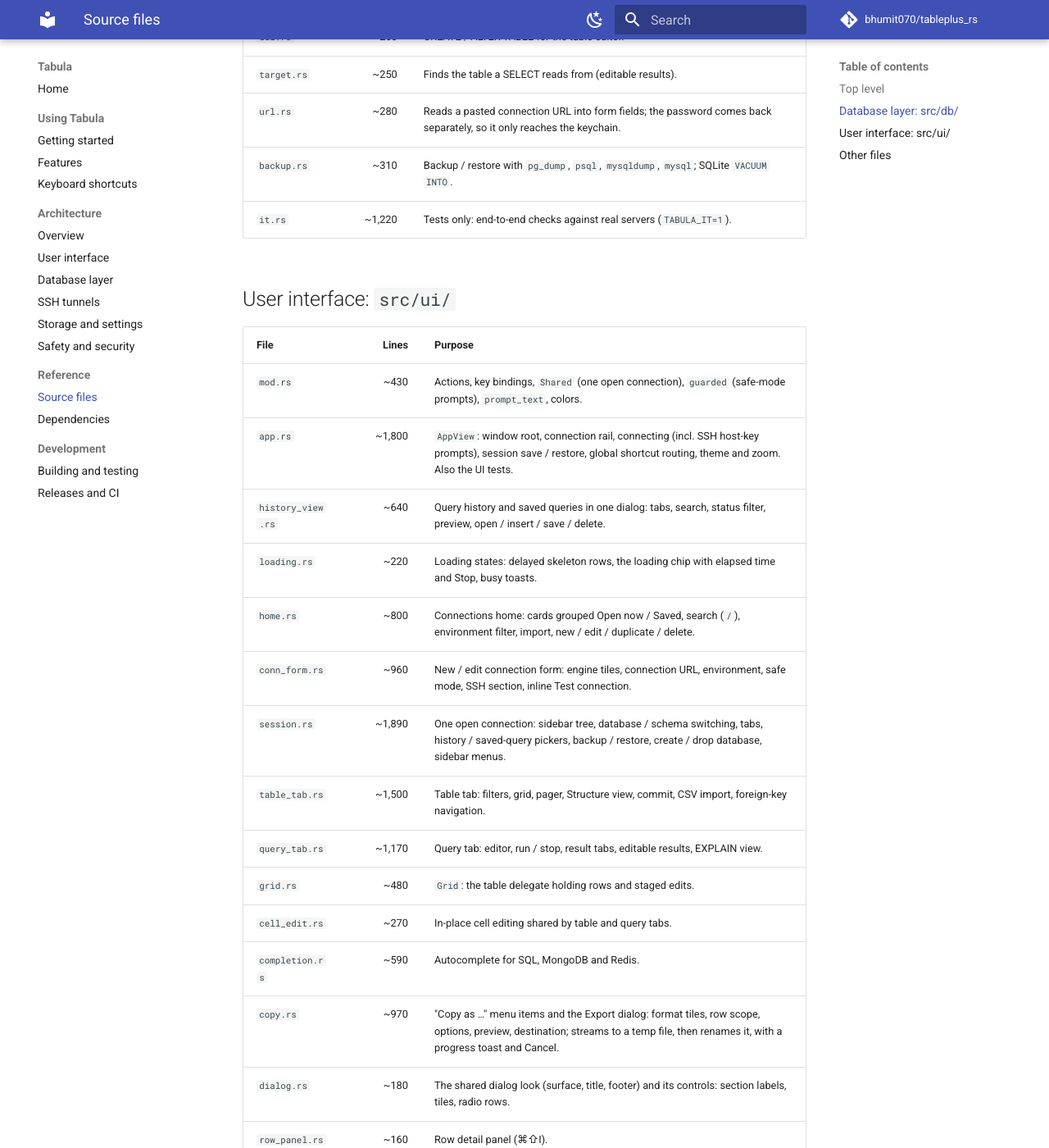
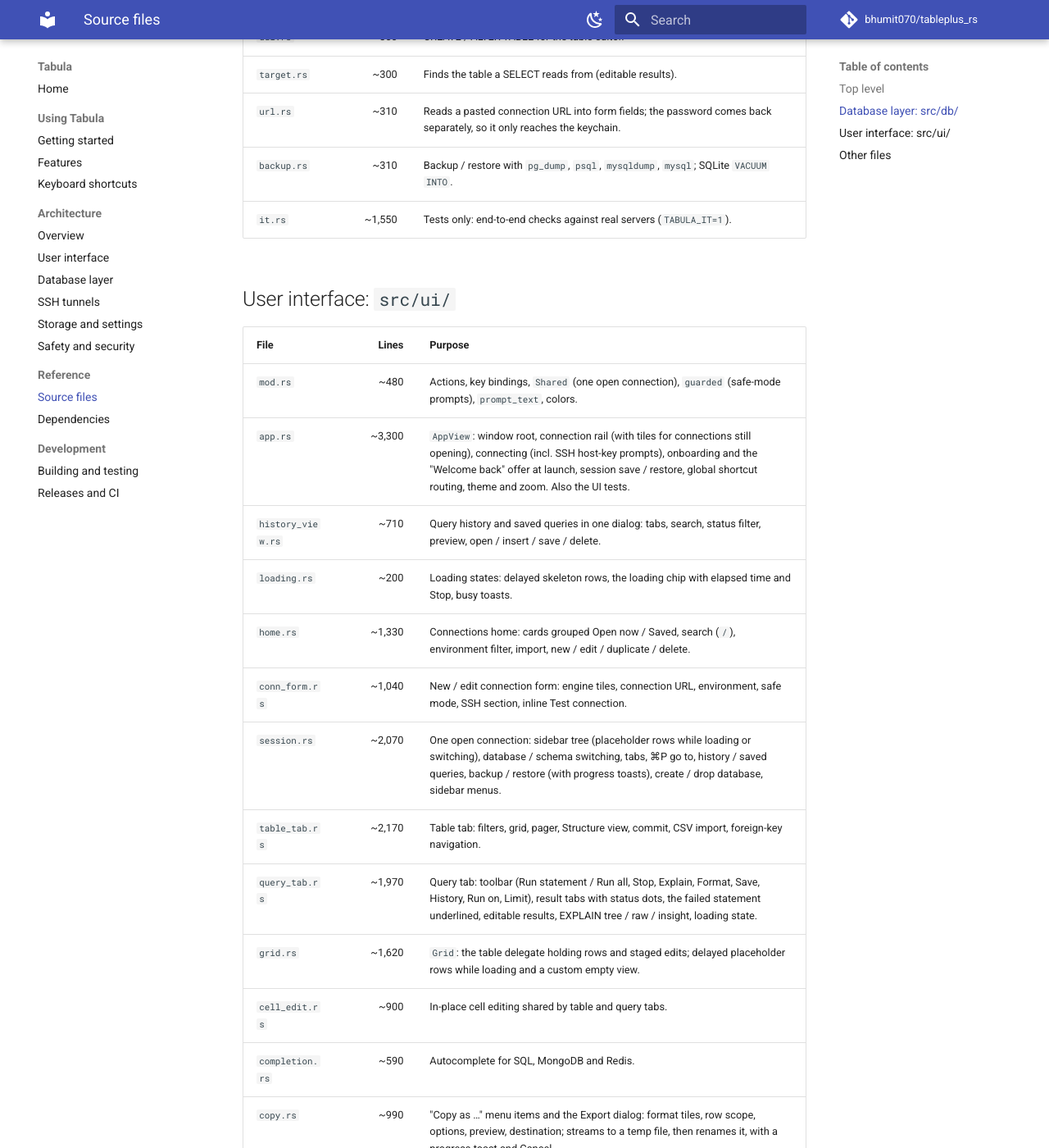
Before and after one commit to bhumit070/tableplus_rs, an MkDocs documentation site: the page built from docs/modules.md, in a window 1280 px wide and 1400 px high, scrolled down 1867 px. Shown: the whole window at 82% size. Built offline with MkDocs 1.6.1 and Material for MkDocs 9.7.7, drawn with Linux system fonts in a browser that asks for light colours; comment, search, counter and statistics services are not loaded; some of the changed text lies outside the part shown.

Commit message:
Docs: bring module list, UI architecture and guides up to date
modules.md line counts and descriptions refreshed for everything that
changed in the redesign; ui.md lists the new views (onboarding, passwords
step, history, export) and the shared dialog / loading / theme pieces;
getting started covers the first launch; shortcuts add / and ↵ on the
connection list.

Co-Authored-By: Claude Opus 5.5 <noreply@anthropic.com>

```diff
--- a/docs/modules.md
+++ b/docs/modules.md
@@ -7,65 +7,65 @@ also starts with a `//!` comment saying the same in more detail.
 
 | File | Lines | Purpose |
 | --- | ---: | --- |
-| `main.rs` | ~130 | Entry point: starts gpui, loads settings, binds keys, registers actions, builds the menu bar and opens the window. On Windows release builds, `windows_subsystem = "windows"` prevents a console window. |
+| `main.rs` | ~140 | Entry point: starts gpui, loads settings, binds keys, registers actions, builds the menu bar and opens the window. On Windows release builds, `windows_subsystem = "windows"` prevents a console window. |
 | `runtime.rs` | ~60 | The tokio runtime the drivers run on, and `spawn` / `spawn_detached` to reach it from the UI. Panics become errors. |
-| `store.rs` | ~230 | Config folder, saved connections, keychain access, `read_json` (moves damaged files aside), `write_atomic`. |
-| `settings.rs` | ~170 | User settings (font sizes, session restore, appearance, rows per page, default safe mode) as a gpui global, saved to `settings.json`. |
+| `store.rs` | ~270 | Config folder, saved connections, keychain access, `read_json` (moves damaged files aside), `write_atomic`. |
+| `settings.rs` | ~190 | User settings (font sizes, session restore, appearance, rows per page, default safe mode) as a gpui global, saved to `settings.json`. |
 | `restore.rs` | ~80 | What `session.json` holds, for reopening last time's connections and tabs. |
-| `sample.rs` | ~170 | The sample database: a SQLite shop generated in SQL on first use. |
+| `sample.rs` | ~160 | The sample database: a SQLite shop generated in SQL on first use. |
 | `saved.rs` | ~100 | Saved queries in `saved_queries.json`, per connection or global. |
 | `history.rs` | ~190 | Query history in `history.db` (SQLite through sqlx), pruned to 5,000 entries per connection, with a schema version. |
-| `export.rs` | ~450 | Grid data → text: Copy as JSON / INSERT / UPDATE / CSV / Markdown / `IN (…)`, and streaming export (`Encoder`: header, rows, footer) to CSV, TSV, JSON, JSON Lines, Markdown, HTML or SQL. |
-| `csv_import.rs` | ~230 | CSV parsing (comma, semicolon or tab; UTF-8 or UTF-16; quote-aware so NULL and `""` stay distinct), column matching and the INSERTs for Import CSV. |
-| `import.rs` | ~400 | TablePlus import: `.tableplusconnection` exports (JSON, usually encrypted) and TablePlus's own `Connections.plist` on macOS. |
+| `export.rs` | ~540 | Grid data → text: Copy as JSON / INSERT / UPDATE / CSV / Markdown / `IN (…)`, and streaming export (`Encoder`: header, rows, footer) to CSV, TSV, JSON, JSON Lines, Markdown, HTML or SQL. |
+| `csv_import.rs` | ~270 | CSV parsing (comma, semicolon or tab; UTF-8 or UTF-16; quote-aware so NULL and `""` stay distinct), column matching and the INSERTs for Import CSV. |
+| `import.rs` | ~420 | TablePlus import: `.tableplusconnection` exports (JSON, usually encrypted) and TablePlus's own `Connections.plist` on macOS. |
 | `rncryptor.rs` | ~90 | RNCryptor v3 decryption for password-protected TablePlus exports. |
 
 ## Database layer: `src/db/`
 
 | File | Lines | Purpose |
 | --- | ---: | --- |
-| `mod.rs` | ~700 | `Connection`, `ConnectionConfig`, `Driver`, `EnvTag`, `SafeMode` and the shared data types (`QueryResult`, `TableQuery`, `Change`, `Structure`, …). Adds timeouts and readable errors to driver calls. |
-| `sql.rs` | ~1,270 | PostgreSQL, MySQL and SQLite through sqlx: connect / probe, listing, structure, paging, editor batches, commits, processes, admin statements. |
-| `redis_kv.rs` | ~630 | Redis: key listing with SCAN, the *keys* table, one-command-per-line editor, pipelined commits. |
-| `mongo.rs` | ~650 | MongoDB: collections as tables, mongosh-style call parsing (JSON5), filters, commits. |
-| `ssh.rs` | ~650 | SSH tunnel: login (password, key, agent), host-key checks, local forwarding, reopening dropped sessions. Includes a test SSH server. |
-| `cancel.rs` | ~110 | `Cancel`: stops a running batch, cancelling server-side first. |
-| `safety.rs` | ~310 | Safe-mode decisions: does this text only read? |
-| `split.rs` | ~160 | Splits SQL into statements (quotes, comments, dollar quotes). |
-| `format.rs` | ~500 | SQL formatter (⌘⇧F). |
-| `explain.rs` | ~320 | EXPLAIN output → `PlanNode` tree for each database. |
-| `ddl.rs` | ~260 | CREATE / ALTER TABLE for the table editor. |
-| `target.rs` | ~250 | Finds the table a SELECT reads from (editable results). |
-| `url.rs` | ~280 | Reads a pasted connection URL into form fields; the password comes back separately, so it only reaches the keychain. |
+| `mod.rs` | ~770 | `Connection`, `ConnectionConfig`, `Driver`, `EnvTag`, `SafeMode` and the shared data types (`QueryResult`, `TableQuery`, `Change`, `Structure`, …). Adds timeouts and readable errors to driver calls. |
+| `sql.rs` | ~1,640 | PostgreSQL, MySQL and SQLite through sqlx: connect / probe, listing, structure, paging, editor batches, commits, processes, admin statements. |
+| `redis_kv.rs` | ~660 | Redis: key listing with SCAN, the *keys* table, one-command-per-line editor, pipelined commits. |
+| `mongo.rs` | ~660 | MongoDB: collections as tables, mongosh-style call parsing (JSON5), filters, commits. |
+| `ssh.rs` | ~680 | SSH tunnel: login (password, key, agent), host-key checks, local forwarding, reopening dropped sessions. Includes a test SSH server. |
+| `cancel.rs` | ~120 | `Cancel`: stops a running batch, cancelling server-side first. |
+| `safety.rs` | ~320 | Safe-mode decisions: does this text only read? |
+| `split.rs` | ~200 | Splits SQL into statements (quotes, comments, dollar quotes). |
+| `format.rs` | ~620 | SQL formatter (⌘⇧F). |
+| `explain.rs` | ~520 | EXPLAIN output → `PlanNode` tree for each database. |
+| `ddl.rs` | ~300 | CREATE / ALTER TABLE for the table editor. |
+| `target.rs` | ~300 | Finds the table a SELECT reads from (editable results). |
+| `url.rs` | ~310 | Reads a pasted connection URL into form fields; the password comes back separately, so it only reaches the keychain. |
 | `backup.rs` | ~310 | Backup / restore with `pg_dump`, `psql`, `mysqldump`, `mysql`; SQLite `VACUUM INTO`. |
-| `it.rs` | ~1,220 | Tests only: end-to-end checks against real servers (`TABULA_IT=1`). |
+| `it.rs` | ~1,550 | Tests only: end-to-end checks against real servers (`TABULA_IT=1`). |
 
 ## User interface: `src/ui/`
 
 | File | Lines | Purpose |
 | --- | ---: | --- |
-| `mod.rs` | ~430 | Actions, key bindings, `Shared` (one open connection), `guarded` (safe-mode prompts), `prompt_text`, colors. |
-| `app.rs` | ~1,800 | `AppView`: window root, connection rail, connecting (incl. SSH host-key prompts), session save / restore, global shortcut routing, theme and zoom. Also the UI tests. |
-| `history_view.rs` | ~640 | Query history and saved queries in one dialog: tabs, search, status filter, preview, open / insert / save / delete. |
-| `loading.rs` | ~220 | Loading states: delayed skeleton rows, the loading chip with elapsed time and Stop, busy toasts. |
-| `home.rs` | ~800 | Connections home: cards grouped Open now / Saved, search (`/`), environment filter, import, new / edit / duplicate / delete. |
-| `conn_form.rs` | ~960 | New / edit connection form: engine tiles, connection URL, environment, safe mode, SSH section, inline Test connection. |
-| `session.rs` | ~1,890 | One open connection: sidebar tree, database / schema switching, tabs, history / saved-query pickers, backup / restore, create / drop database, sidebar menus. |
-| `table_tab.rs` | ~1,500 | Table tab: filters, grid, pager, Structure view, commit, CSV import, foreign-key navigation. |
-| `query_tab.rs` | ~1,170 | Query tab: editor, run / stop, result tabs, editable results, EXPLAIN view. |
-| `grid.rs` | ~480 | `Grid`: the table delegate holding rows and staged edits. |
-| `cell_edit.rs` | ~270 | In-place cell editing shared by table and query tabs. |
+| `mod.rs` | ~480 | Actions, key bindings, `Shared` (one open connection), `guarded` (safe-mode prompts), `prompt_text`, colors. |
+| `app.rs` | ~3,300 | `AppView`: window root, connection rail (with tiles for connections still opening), connecting (incl. SSH host-key prompts), onboarding and the "Welcome back" offer at launch, session save / restore, global shortcut routing, theme and zoom. Also the UI tests. |
+| `history_view.rs` | ~710 | Query history and saved queries in one dialog: tabs, search, status filter, preview, open / insert / save / delete. |
+| `loading.rs` | ~200 | Loading states: delayed skeleton rows, the loading chip with elapsed time and Stop, busy toasts. |
+| `home.rs` | ~1,330 | Connections home: cards grouped Open now / Saved, search (`/`), environment filter, import, new / edit / duplicate / delete. |
+| `conn_form.rs` | ~1,040 | New / edit connection form: engine tiles, connection URL, environment, safe mode, SSH section, inline Test connection. |
+| `session.rs` | ~2,070 | One open connection: sidebar tree (placeholder rows while loading or switching), database / schema switching, tabs, ⌘P go to, history / saved queries, backup / restore (with progress toasts), create / drop database, sidebar menus. |
+| `table_tab.rs` | ~2,170 | Table tab: filters, grid, pager, Structure view, commit, CSV import, foreign-key navigation. |
+| `query_tab.rs` | ~1,970 | Query tab: toolbar (Run statement / Run all, Stop, Explain, Format, Save, History, Run on, Limit), result tabs with status dots, the failed statement underlined, editable results, EXPLAIN tree / raw / insight, loading state. |
+| `grid.rs` | ~1,620 | `Grid`: the table delegate holding rows and staged edits; delayed placeholder rows while loading and a custom empty view. |
+| `cell_edit.rs` | ~900 | In-place cell editing shared by table and query tabs. |
 | `completion.rs` | ~590 | Autocomplete for SQL, MongoDB and Redis. |
-| `copy.rs` | ~970 | "Copy as …" menu items and the Export dialog: format tiles, row scope, options, preview, destination; streams to a temp file, then renames it, with a progress toast and Cancel. |
-| `dialog.rs` | ~180 | The shared dialog look (surface, title, footer) and its controls: section labels, tiles, radio rows. |
-| `row_panel.rs` | ~160 | Row detail panel (⌘⇧I). |
-| `table_editor.rs` | ~430 | New Table / Edit Columns dialog. |
-| `processes.rs` | ~230 | Process list (⌘⇧P). |
-| `onboarding.rs` | ~560 | First-run onboarding: Welcome, Look & feel, Connections, You're set. |
-| `passwords.rs` | ~210 | The "Passwords" step shown before Tabula first uses the keychain; "Don't save passwords" turns it off. |
-| `picker.rs` | ~250 | Searchable pick-one dialog. |
-| `settings_view.rs` | ~640 | Settings dialog: sections, and the shortcut list built from `key_bindings()` with names from the menu bar. |
-| `theme.rs` | ~70 | Bundled Geist fonts and the Tabula Dark / Light themes. |
+| `copy.rs` | ~990 | "Copy as …" menu items and the Export dialog: format tiles, row scope, options, preview, destination; streams to a temp file, then renames it, with a progress toast and Cancel. |
+| `dialog.rs` | ~240 | The shared dialog look (surface, title, footer) and its controls: section labels, tiles, radio rows. |
+| `row_panel.rs` | ~180 | Row detail panel (⌘⇧I). |
+| `table_editor.rs` | ~480 | New Table / Edit Columns dialog. |
+| `processes.rs` | ~240 | Process list (⌘⇧P). |
+| `onboarding.rs` | ~720 | First-run onboarding: Welcome, Look & feel, Connections, You're set. |
+| `passwords.rs` | ~200 | The "Passwords" step shown before Tabula first uses the keychain; "Don't save passwords" turns it off. |
+| `picker.rs` | ~360 | Searchable pick-one dialog in the command-palette look: sections, icons, shortcut caps, highlighted matches. |
+| `settings_view.rs` | ~660 | Settings dialog: sections, and the shortcut list built from `key_bindings()` with names from the menu bar. |
+| `theme.rs` | ~380 | Bundled Geist fonts and the Tabula Dark / Light themes. |
 
 ## Other files
 
```
Also changed, not shown: docs/architecture/ui.md (+14 -5 lines), docs/getting-started.md (+8 -0 lines), docs/shortcuts.md (+2 -0 lines).
